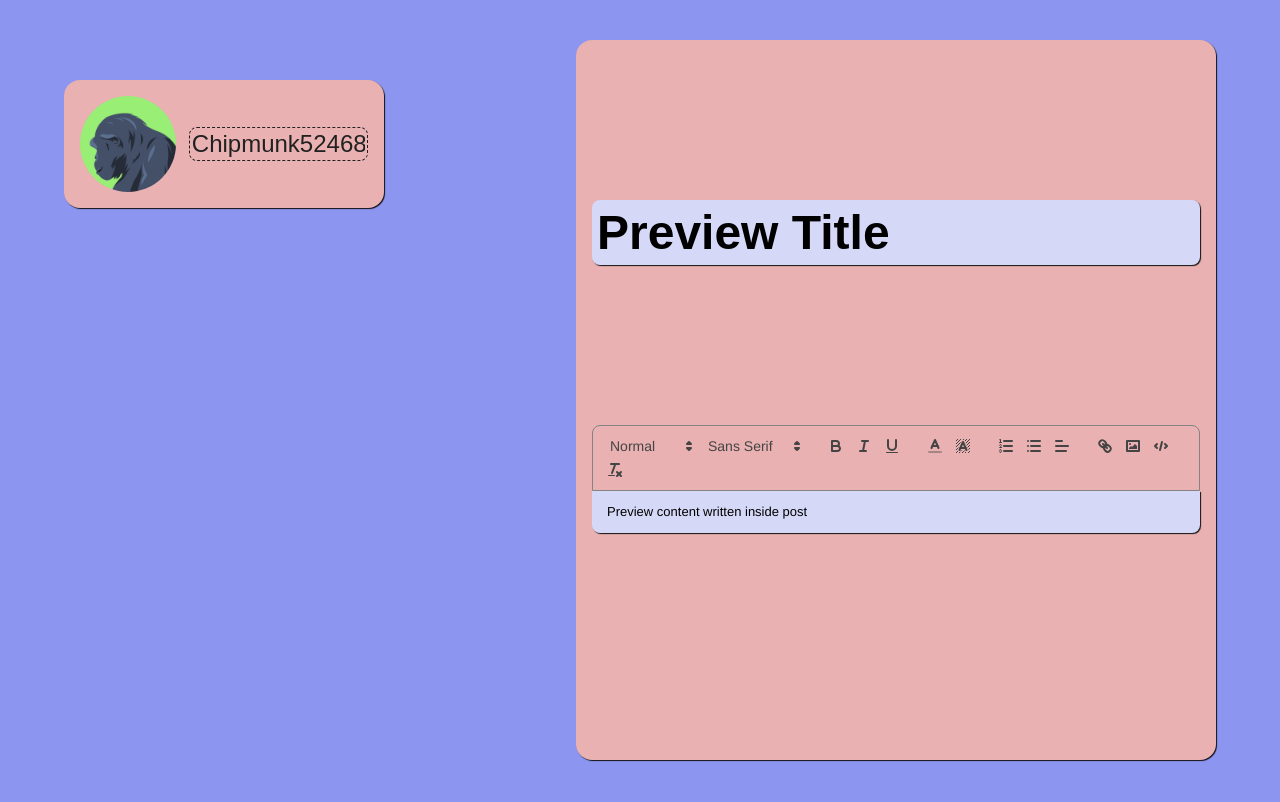
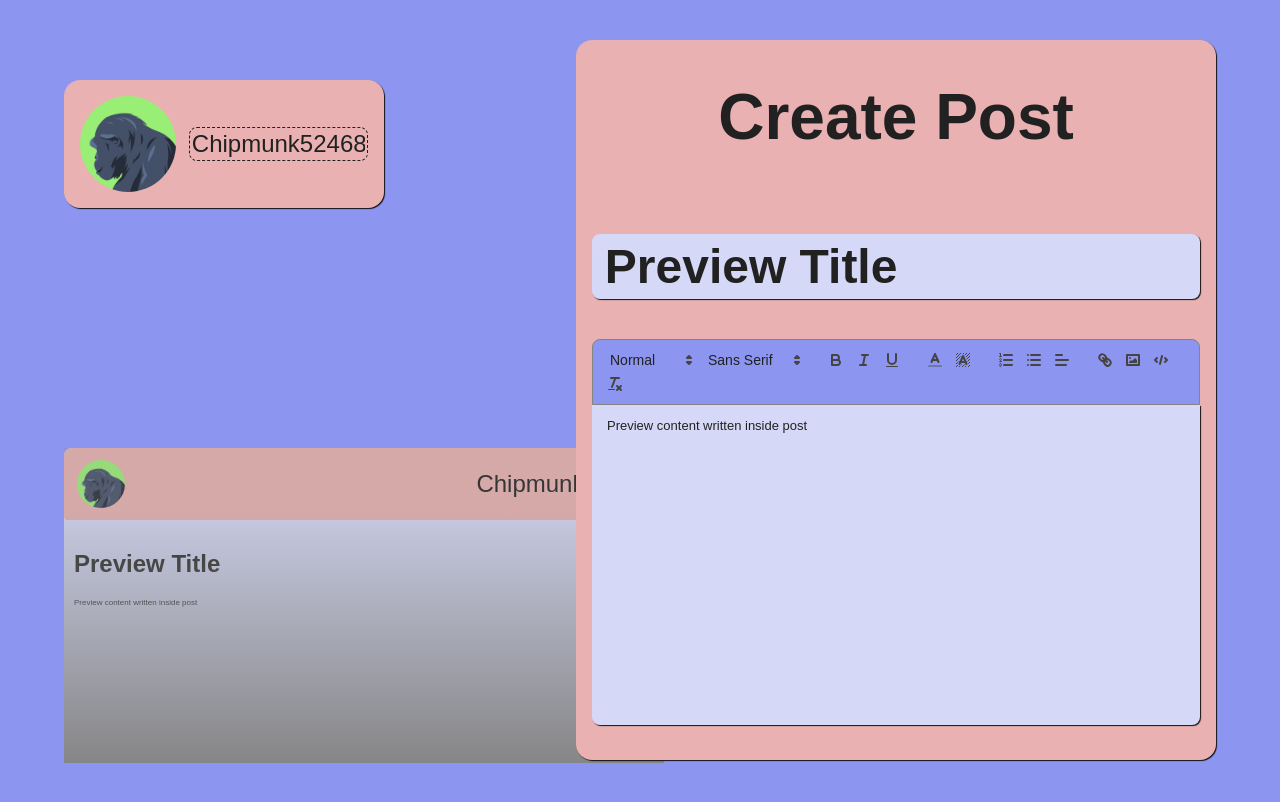
Before and after one commit to singhutsav5502/OG_IMAGE_GENERATOR, a React (Create React App) app in the folder frontend/: page / in a window 1280 px wide. Shown: the top 802 px of the page. Built offline with nearby package versions, Linux system fonts and the light colour scheme.

Commit message:
setup Open Graph Image Generation Tempalte

```diff
--- a/frontend/package.json
+++ b/frontend/package.json
@@ -7,6 +7,7 @@
     "@testing-library/jest-dom": "^5.17.0",
     "@testing-library/react": "^13.4.0",
     "@testing-library/user-event": "^13.5.0",
+    "html-to-image": "^1.11.11",
     "primereact": "^10.8.0",
     "quill": "^2.0.2",
     "react": "^18.3.1",
--- a/frontend/src/App.js
+++ b/frontend/src/App.js
@@ -2,14 +2,20 @@ import './App.css';
 import { UserInfo } from './components/UserInfo';
 import PostCreator from './components/PostCreator';
 import { PrimeReactProvider } from 'primereact/api';
+import ImageTemplate from './components/ImageTemplate';
 function App() {
   return (
     <>
-    <PrimeReactProvider>
-      <div className='app-container'>
-        <UserInfo></UserInfo>
-        <PostCreator />
-      </div>
+      <PrimeReactProvider>
+        <div className='app-container'>
+          <section className="left" style={{ height:'100vh', width:'30vw', display: 'flex', flexDirection: 'column', alignItems:'flex-start', justifyContent:'space-between', gap:'30vh' }}>
+            <UserInfo></UserInfo>
+            <div style={{transformOrigin:'top left', scale:'0.5', paddingLeft:'10vw'}}>
+              <ImageTemplate />
+            </div>
+          </section>
+          <PostCreator />
+        </div>
       </PrimeReactProvider>
     </>
   );
--- /dev/null
+++ b/frontend/src/components/ImageTemplate.css
@@ -0,0 +1,12 @@
+.post-content-template img{
+    max-width: 1160px;
+    height: auto;
+}
+.vignette{
+    background: linear-gradient(0deg, rgb(134, 134, 134), rgba(138, 138, 138,0.2) 80%) no-repeat;
+    position: absolute;
+    bottom: 0;
+    width: 1200px;
+    height: 630px;
+
+}
--- /dev/null
+++ b/frontend/src/components/ImageTemplate.jsx
@@ -0,0 +1,53 @@
+import React from "react";
+import { useSelector } from "react-redux";
+import './ImageTemplate.css'
+const ImageTemplate = () => {
+  const userName = useSelector((state) => state.userState.userName);
+  const userImage = useSelector((state) => state.userState.userImage);
+  const postTitle = useSelector((state) => state.postState.postTitle);
+  const postContent = useSelector((state) => state.postState.postContent);
+  return (
+    <div
+      id="image-template"
+      style={{
+        width: "1200px",
+        height: "630px",
+        background: "#f0f0f0",
+        fontFamily: "Arial, sans-serif",
+        boxSizing: "border-box",
+        overflow: "hidden",
+        backgroundColor: "var(--tertiary-background)",
+        borderRadius: "16px",
+      }}
+    >
+      <div
+        width="100%"
+        height="auto"
+        style={{
+          backgroundColor: "var(--primary-background)",
+          borderRadius: "8px",
+        }}
+      >
+        <div
+          className="user-info"
+          style={{
+            justifyContent: "space-between",
+            padding: "0px 2vw 0px 2vw",
+          }}
+        >
+          <img src={userImage} alt="" width="20px" height="20px" />
+          <p style={{ fontSize: "3rem", lineHeight: "1" }}>{userName}</p>
+        </div>
+      </div>
+      <div className="vignette"></div>
+      <div style={{padding:'20px'}}>
+        <h1 style={{ fontSize: "3rem" }}>{postTitle}</h1>
+        <div dangerouslySetInnerHTML={{ __html: postContent }} className="post-content-template"/>
+      </div>
+
+
+    </div>
+  );
+};
+
+export default ImageTemplate;
--- a/frontend/src/components/PostCreator.css
+++ b/frontend/src/components/PostCreator.css
@@ -2,24 +2,33 @@
     position: relative;
     top:5vh;
 }
+.post-creator-title{
+    position: relative;
+    top:5vh;
+    margin: auto;
+    font-size: 4rem;
+    text-align: center;
+}
 .post-creator-inner-container{
     position: relative;
-    top:20vh;
+    top:15vh;
     min-height:50vh;
     padding:0px 16px 0px 16px;
     display: flex;
     flex-direction: column;
-    gap:20vh;
+    gap:5vh;
     height: auto;
 
 }
 .ql-toolbar{
     border-radius: 8px 8px 0px 0px;
     border:1px solid var(--border-color) !important;
+    background-color: var(--secondary-background);
 }
 #title-box{
     position: relative;
     padding: 5px;
+    padding-left:1vw;
     border-radius: 8px;
     font-size:3rem;
     font-weight: bold;
--- a/frontend/src/components/PostCreator.jsx
+++ b/frontend/src/components/PostCreator.jsx
@@ -12,6 +12,7 @@ const PostCreator = () => {
     <>
     <div className="post-creator-container">
         <Card width="50vw" minHeight="90vh">
+          <h1 className="post-creator-title">Create Post</h1>
           <div className="post-creator-inner-container">
               <input type="text" id="title-box"  value={postTitle} onChange={(e)=>{
                 dispatch(postActions.setPostTitle(e.target.value))
@@ -19,7 +20,7 @@ const PostCreator = () => {
               <Editor
               value={postContent}
               onTextChange={(e)=> dispatch(postActions.setPostContent(e.htmlValue))}
-              style={{border:'none', maxHeight:'25vh', overflow:'auto', backgroundColor:"var(--tertiary-background)", borderRadius:'0px 0px 8px 8px',
+              style={{border:'none', maxHeight:'40vh', height:'40vh', overflow:'auto', backgroundColor:"var(--tertiary-background)", borderRadius:'0px 0px 8px 8px',
                 boxShadow: "1px 1px 1px var(--primary-shadow)"
               }}/>
             </div>
--- a/frontend/src/index.css
+++ b/frontend/src/index.css
@@ -1,4 +1,4 @@
-:root{
+:root {
   --primary-background : rgb(233, 177, 177);
     --secondary-background: rgb(140, 150, 241);
     --tertiary-background: rgb(213, 217, 247);
@@ -8,16 +8,40 @@
     --highlight-color: rgb(255, 204, 0);
     --border-color: rgb(132, 132, 132);
     --link-color: rgb(0, 102, 204);
+
+  /* --primary-background: rgb(255, 255, 255);
+  --secondary-background: rgb(245, 245, 245);
+  --tertiary-background: rgb(230, 230, 230);
+  --primary-shadow: rgb(0, 0, 0);
+  --primary-text: rgb(0, 0, 0);
+  --secondary-text: rgb(255, 255, 255);
+  --highlight-color: rgb(192, 192, 192);
+  --border-color: rgb(128, 128, 128);
+  --link-color: rgb(0, 0, 0); */
+
+  /* --primary-background: rgb(0, 0, 0);
+  --secondary-background: rgb(34, 34, 34);
+  --tertiary-background: rgb(68, 68, 68);
+  --primary-shadow: rgb(0, 0, 0);
+  --primary-text: rgb(255, 255, 255);
+  --secondary-text: rgb(200, 200, 200);
+  --highlight-color: rgb(100, 100, 100);
+  --border-color: rgb(85, 85, 85);
+  --link-color: rgb(255, 255, 255);  */
 }
-
-html,body{
+* {
+  font-family: sans-serif;
+  color:var(--primary-text);
+}
+html,
+body {
   margin: 0;
   padding: 0;
   height: 100%;
   box-sizing: border-box;
   background-color: var(--secondary-background);
-    overflow: hidden;
+  /* overflow: hidden; */
 }
-.shadow{
+.shadow {
   box-shadow: 1px 1px 1px var(--primary-shadow);
 }
```
Also changed, not shown: 1 other file (tests, documents, lock files or other folders). Lines whose indentation alone changed are shown as unchanged.
